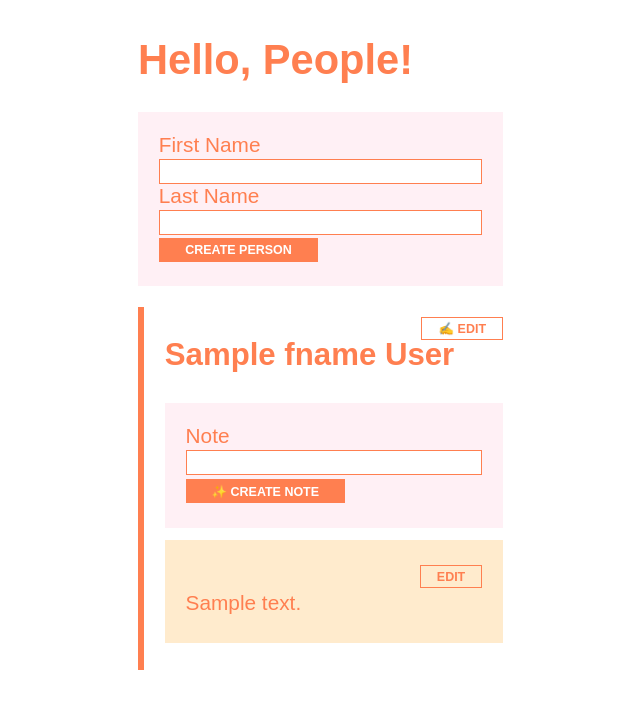
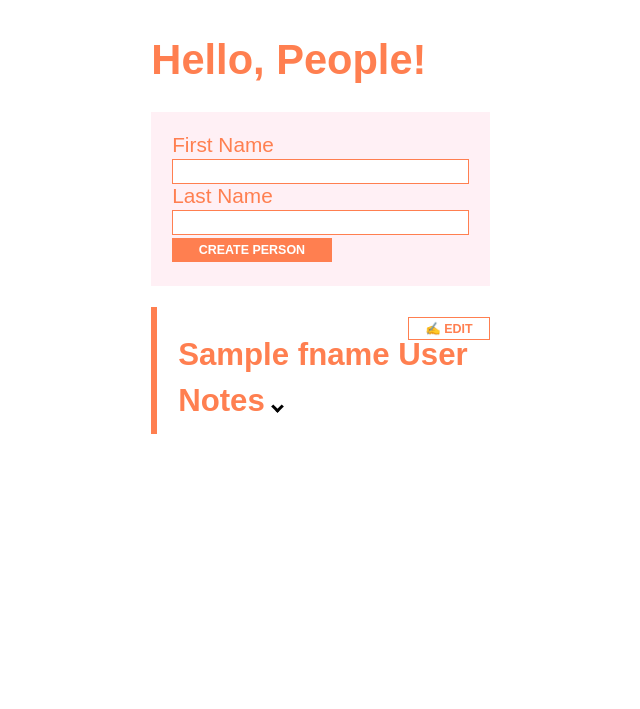
Before and after one commit to isabellawiley/rp_flask_api, a Python web app: template templates/home.html in a window 1280 px wide. Shown: the top 709 px of the page, without its empty margins (309-949 px from the left). Run offline with Jinja, Linux system fonts and the light colour scheme; the template is opened without the code that fills it: most values are stand-ins (such as "Sample title", 1, 10 or a date in 2020).

Commit message:
added notes dropdown feature

```diff
--- a/static/css/notes.css
+++ b/static/css/notes.css
@@ -31,3 +31,24 @@
 .note-content {
     padding: 0.3em 0;
 }
+
+/* Dropdown Arrow */
+
+.arrow i {
+    border: solid black;
+    border-width: 0 3px 3px 0;
+    display: inline-block;
+    padding: 3px;
+}
+
+.arrow i:hover {
+    cursor: pointer;
+}
+
+.up i {
+    transform: rotate(-135deg);
+}
+
+.down i {
+    transform: rotate(45deg);
+}
--- a/static/js/notes.js
+++ b/static/js/notes.js
@@ -4,8 +4,10 @@
   constructor() {
     this.allNoteLists = document.querySelectorAll(".note-list");
     this.allNotes = document.querySelectorAll(".note-card");
+    this.allNotesContainers = document.querySelectorAll(".notes-container");
     this.activateAllCreateForms();
     this.activateAllControls();
+    this.activateAllDropdowns();
   }
 
   activateAllCreateForms() {
@@ -20,6 +22,12 @@
     this.allNotes.forEach((noteCard) => {
       new NoteControl(noteCard);
     });
+  }
+
+  activateAllDropdowns() {
+    this.allNotesContainers.forEach((noteContainer) => {
+      new NoteDropdown(noteContainer);
+    })
   }
 }
 
@@ -130,3 +138,29 @@
     this.form.querySelector("[name='content']").setAttribute("value", noteContent)
   }
 }
+
+class NoteDropdown {
+  constructor(noteContainer) {
+    this.noteContainer = noteContainer;
+    this.noteList = this.noteContainer.querySelector(".note-list");
+
+    this.arrow = this.noteContainer.querySelector(".arrow");
+    this.arrow.addEventListener("click", this.handleDropdownClick.bind(this));
+  }
+
+  handleDropdownClick(event) {
+    event.preventDefault();
+    let arrowDown = this.arrow.classList.contains("down");
+
+    if(arrowDown) {
+      this.arrow.classList.remove("down");
+      this.arrow.classList.add("up");
+      this.noteList.classList.remove('hidden');
+    }
+    else {
+      this.arrow.classList.remove("up");
+      this.arrow.classList.add("down");
+      this.noteList.classList.add("hidden");
+    }
+  }
+}
--- a/static/js/people.js
+++ b/static/js/people.js
@@ -60,6 +60,7 @@
 
 class PersonControl {
   constructor(personCard) {
+    // console.log(personCard)
     this.personCard = personCard;
     this.personElement = this.personCard.querySelector(".person-content");
     this.personControl = this.personCard.querySelector(".person-control");
--- a/templates/_person_content.html
+++ b/templates/_person_content.html
@@ -6,7 +6,9 @@
             <span data-person-lname="{{ person.lname }}">{{ person.lname }}</span>
         </h2>
     </div>
-    <ul class="note-list">
+    <div class="notes-container">
+        <h2>Notes <a class="arrow down"><i data-note-personID="{{ person.id }}"></i></a></h2>
+        <ul class="note-list hidden">
             <li class="note-create-card">
                 {% include "_note_create_form.html" %}
             </li>
@@ -15,3 +17,4 @@
             {% endfor %}
         </ul>
     </div>
+</div>
```
Also changed, not shown: people.db. Lines whose indentation alone changed are shown as unchanged.
